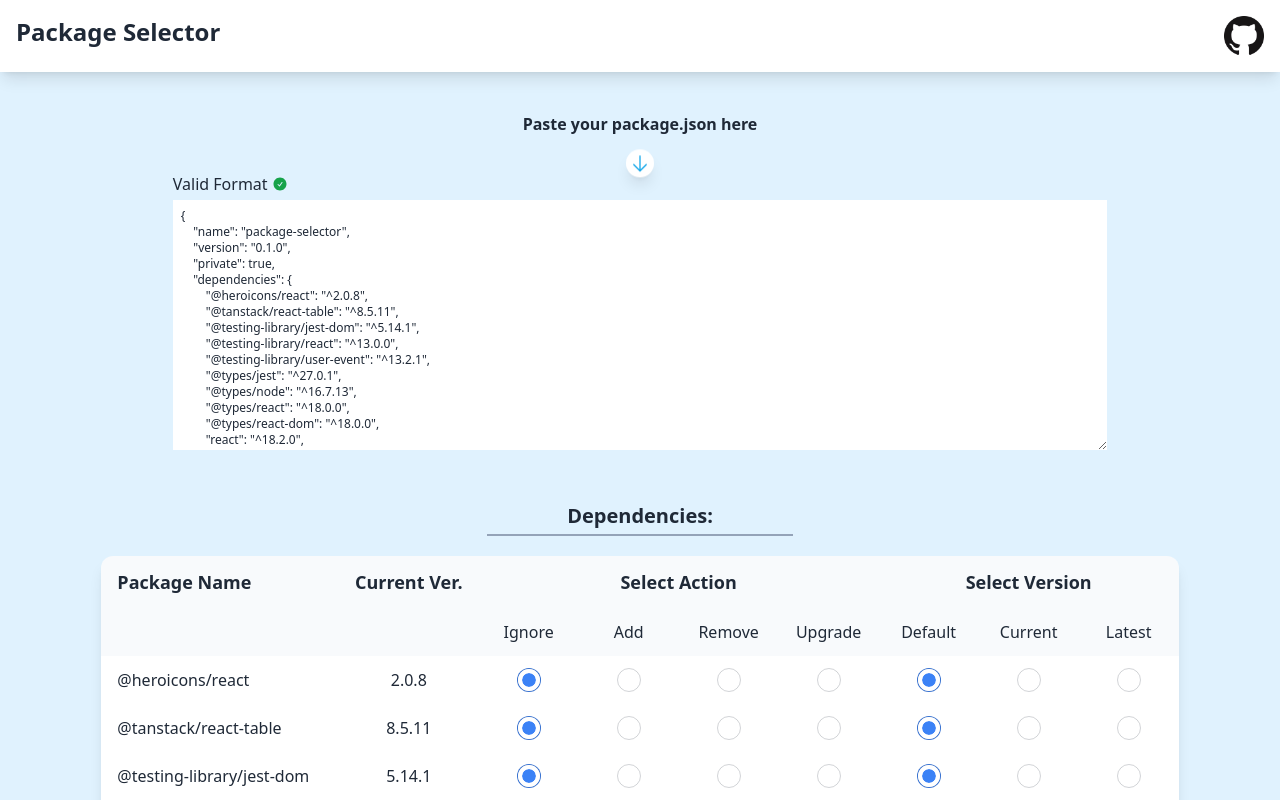
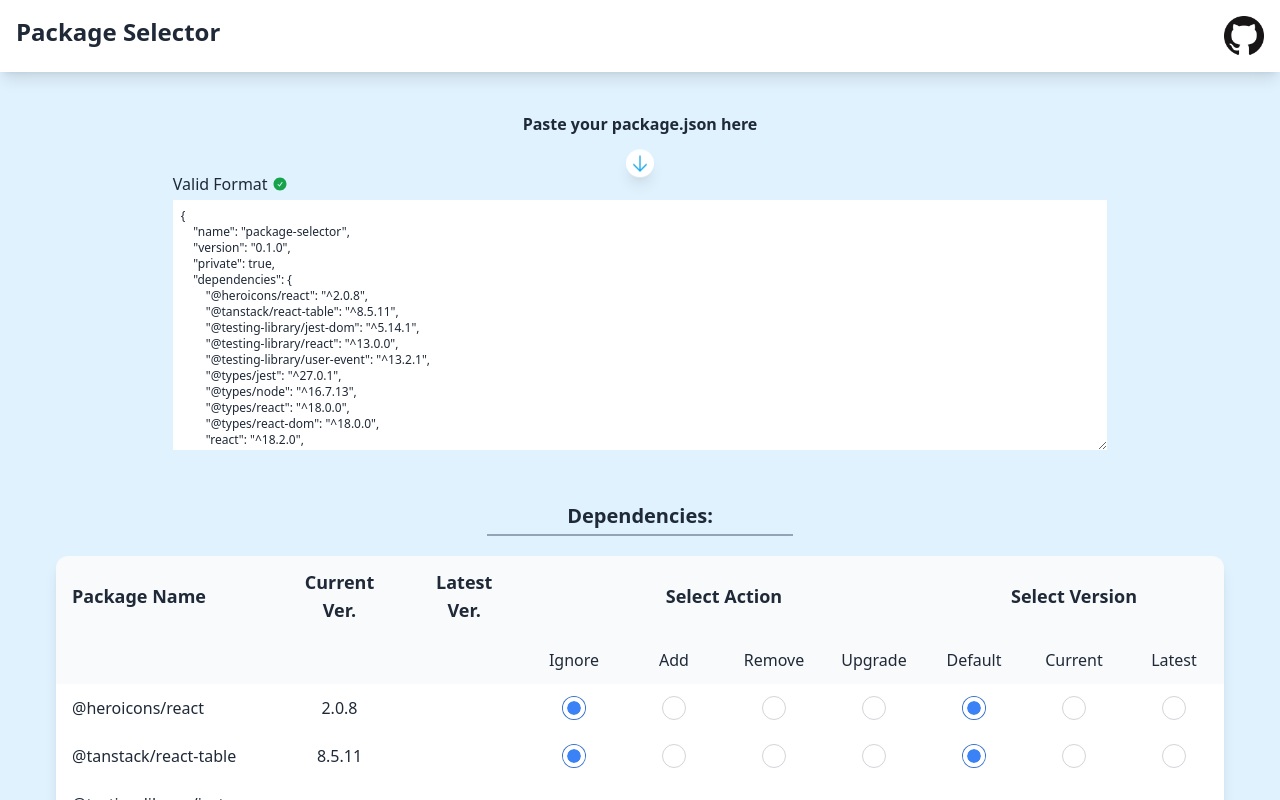
Before and after one commit to makaronma/package-selector, a React (Create React App) app: page / in a window 1280 px wide. Shown: the top 800 px of the page. Built offline with nearby package versions, Linux system fonts and the light colour scheme; no server answers.

Commit message:
query&display latest version

```diff
--- a/package.json
+++ b/package.json
@@ -5,6 +5,7 @@
   "private": true,
   "dependencies": {
     "@heroicons/react": "^2.0.8",
+    "@tanstack/react-query": "^4.2.3",
     "@tanstack/react-table": "^8.5.11",
     "@testing-library/jest-dom": "^5.14.1",
     "@testing-library/react": "^13.0.0",
--- a/src/App.tsx
+++ b/src/App.tsx
@@ -3,10 +3,11 @@ import InputArea from './components/InputArea';
 import PackageSelectSection from './components/PackageSelectSection';
 import GithubLogo from './assets/GitHub-Mark-64px.png'
 
-// TODO: use react-table
+// https://api-docs.npms.io/
 // TODO: add latest versions display in listing(react-query, debounce)
 // TODO: add single package all versions display
 // TODO: fixed table header
+// TODO: subtitle clickable text layout
 
 const App = () => {
   return (
--- /dev/null
+++ b/src/api/index.ts
@@ -0,0 +1,4 @@
+import { DependencyDetail } from "../types/dependencyDetail";
+
+export const getDepDetail = (depName: string) => async () =>
+  fetch(`https://api.npms.io/v2/package/${depName}`).then((res) => res.json());
--- a/src/components/DepRow.tsx
+++ b/src/components/DepRow.tsx
@@ -1,6 +1,9 @@
+import { useQuery } from '@tanstack/react-query';
 import { useCallback, useMemo } from 'react';
+import { getDepDetail } from '../api';
 
 import { usePackages } from '../hooks/usePackages';
+import { DependencyDetail } from '../types/dependencyDetail';
 import { Dependency, dependencyActions, dependencyTargetVersions, SelectActionColTypes } from '../types/userDependency';
 import SelectActionCol from './SelectActionCol';
 import SelectTargetVerCol from './SelectTargetVersionCol';
@@ -38,6 +41,7 @@ const DepRow = ({ dep, index, isDev }: { dep: Dependency; index: number, isDev?:
     >
       <td>{dep.name}</td>
       <td>{dep.version}</td>
+      <DepLatestVerCell dep={dep} />
       {dependencyActions.map((a) => (
         <SelectActionCol
           depName={dep.name}
@@ -62,4 +66,14 @@ const DepRow = ({ dep, index, isDev }: { dep: Dependency; index: number, isDev?:
   );
 }
 
+// TODO: escape '/'
+const DepLatestVerCell = ({ dep }: { dep: Dependency }) => {
+  const { data: depDetail } = useQuery<DependencyDetail>(
+    ["dep-detail", dep.name],
+    getDepDetail(dep.name)
+  );
+
+  return <td>{depDetail?.collected?.metadata?.version}</td>;
+};
+
 export default DepRow;
--- a/src/components/DepTable.tsx
+++ b/src/components/DepTable.tsx
@@ -16,12 +16,14 @@ const TableHead = ({ isDev }: { isDev?: boolean }) => (
     <tr className="text-lg font-semibold [&>td]:border-black  ">
       <td className="">Package Name</td>
       <td>Current Ver.</td>
+      <td>Latest Ver.</td>
       <td colSpan={dependencyActions.length}>Select Action</td>
       <td colSpan={dependencyTargetVersions.length}>Select Version</td>
     </tr>
     <tr className="[&>td]:border-black">
       <td></td>
-      <td className=""></td>
+      <td></td>
+      <td></td>
       {dependencyActions.map(name=><SubTitleCell isDev={isDev} name={name} key={`dep-action-${name}`} />)}
       {dependencyTargetVersions.map(name=><SubTitleCell isDev={isDev} name={name} key={`dep-target-ver-${name}`} />)}
     </tr>
--- a/src/index.tsx
+++ b/src/index.tsx
@@ -1,18 +1,26 @@
+import './index.css';
+
+import { QueryClient, QueryClientProvider } from '@tanstack/react-query';
 import React from 'react';
 import ReactDOM from 'react-dom/client';
-import './index.css';
+
 import App from './App';
+import { PackageProvider } from './hooks/usePackages';
 import reportWebVitals from './reportWebVitals';
-import { PackageProvider } from './hooks/usePackages';
+
+const queryClient = new QueryClient()
 
 const root = ReactDOM.createRoot(
   document.getElementById('root') as HTMLElement
 );
+
 root.render(
   <React.StrictMode>
-    <PackageProvider>
-      <App />
-    </PackageProvider>
+    <QueryClientProvider client={queryClient}>
+      <PackageProvider>
+        <App />
+      </PackageProvider>
+    </QueryClientProvider>
   </React.StrictMode>
 );
 
--- a/src/types/dependencyDetail.ts
+++ b/src/types/dependencyDetail.ts
@@ -1,135 +1,135 @@
 export interface DependencyDetail {
-  analyzedAt: string;
-  collected:  Collected;
-  evaluation: Evaluation;
-  score:      Score;
+  analyzedAt?: string;
+  collected?:  Collected;
+  evaluation?: Evaluation;
+  score?:      Score;
 }
 
 interface Collected {
-  metadata: Metadata;
-  npm:      Npm;
-  source:   Source;
+  metadata?: Metadata;
+  npm?:      Npm;
+  source?:   Source;
 }
 
 interface Metadata {
-  name:              string;
-  scope:             string;
-  version:           string;
-  description:       string;
-  keywords:          string[];
-  date:              string;
-  publisher:         Publisher;
-  maintainers:       Publisher[];
-  repository:        Repository;
-  links:             Links;
-  license:           string;
-  dependencies:      Dependencies;
-  releases:          Release[];
-  hasSelectiveFiles: boolean;
+  name?:              string;
+  scope?:             string;
+  version?:           string;
+  description?:       string;
+  keywords?:          string[];
+  date?:              string;
+  publisher?:         Publisher;
+  maintainers?:       Publisher[];
+  repository?:        Repository;
+  links?:             Links;
+  license?:           string;
+  dependencies?:      Dependencies;
+  releases?:          Release[];
+  hasSelectiveFiles?: boolean;
 }
 
 interface Dependencies {
-  "loose-envify": string;
+  "loose-envify"?: string;
 }
 
 interface Links {
-  npm:        string;
-  homepage:   string;
-  repository: string;
-  bugs:       string;
+  npm?:        string;
+  homepage?:   string;
+  repository?: string;
+  bugs?:       string;
 }
 
 interface Publisher {
-  username: string;
-  email:    string;
+  username?: string;
+  email?:    string;
 }
 
 interface Release {
-  from:  string;
-  to:    string;
-  count: number;
+  from?:  string;
+  to?:    string;
+  count?: number;
 }
 
 interface Repository {
-  type:      string;
-  url:       string;
-  directory: string;
+  type?:      string;
+  url?:       string;
+  directory?: string;
 }
 
 interface Npm {
-  downloads:  Release[];
-  starsCount: number;
+  downloads?:  Release[];
+  starsCount?: number;
 }
 
 interface Source {
-  files:    Files;
-  badges:   Badge[];
-  linters:  string[];
-  coverage: number;
+  files?:    Files;
+  badges?:   Badge[];
+  linters?:  string[];
+  coverage?: number;
 }
 
 interface Badge {
-  urls: Urls;
-  info: Info;
+  urls?: Urls;
+  info?: Info;
 }
 
 interface Info {
-  service:    string;
-  type:       string;
+  service?:    string;
+  type?:       string;
   modifiers?: Modifiers;
 }
 
 interface Modifiers {
-  type: string;
+  type?: string;
 }
 
 interface Urls {
-  original: string;
-  shields:  string;
-  content:  string;
+  original?: string;
+  shields?:  string;
+  content?:  string;
   service?: string;
 }
 
 interface Files {
-  readmeSize:   number;
-  testsSize:    number;
-  hasChangelog: boolean;
+  readmeSize?:   number;
+  testsSize?:    number;
+  hasChangelog?: boolean;
 }
 
 interface Evaluation {
-  quality:     Quality;
-  popularity:  Popularity;
-  maintenance: Maintenance;
+  quality?:     Quality;
+  popularity?:  Popularity;
+  maintenance?: Maintenance;
 }
 
 interface Maintenance {
-  releasesFrequency:  number;
-  commitsFrequency:   number;
-  openIssues:         number;
-  issuesDistribution: number;
+  releasesFrequency?:  number;
+  commitsFrequency?:   number;
+  openIssues?:         number;
+  issuesDistribution?: number;
 }
 
 interface Popularity {
-  communityInterest:     number;
-  downloadsCount:        number;
-  downloadsAcceleration: number;
-  dependentsCount:       number;
+  communityInterest?:     number;
+  downloadsCount?:        number;
+  downloadsAcceleration?: number;
+  dependentsCount?:       number;
 }
 
 interface Quality {
-  carefulness: number;
-  tests:       number;
-  health:      number;
-  branding:    number;
+  carefulness?: number;
+  tests?:       number;
+  health?:      number;
+  branding?:    number;
 }
 
 interface Score {
-  final:  number;
-  detail: Detail;
+  final?:  number;
+  detail?: Detail;
 }
 
 interface Detail {
-  quality:     number;
-  popularity:  number;
-  maintenance: number;
+  quality?:     number;
+  popularity?:  number;
+  maintenance?: number;
 }
```
Also changed, not shown: 1 other file (tests, documents, lock files or other folders).
